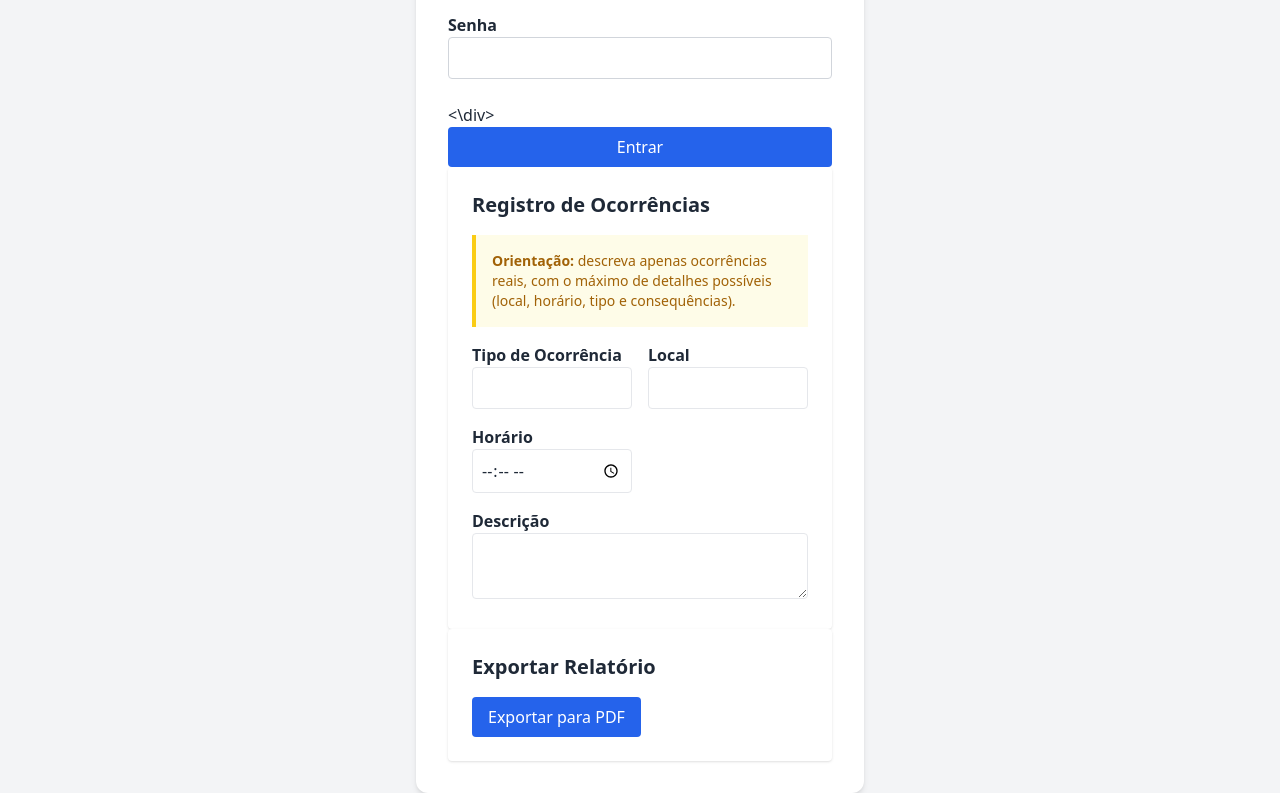
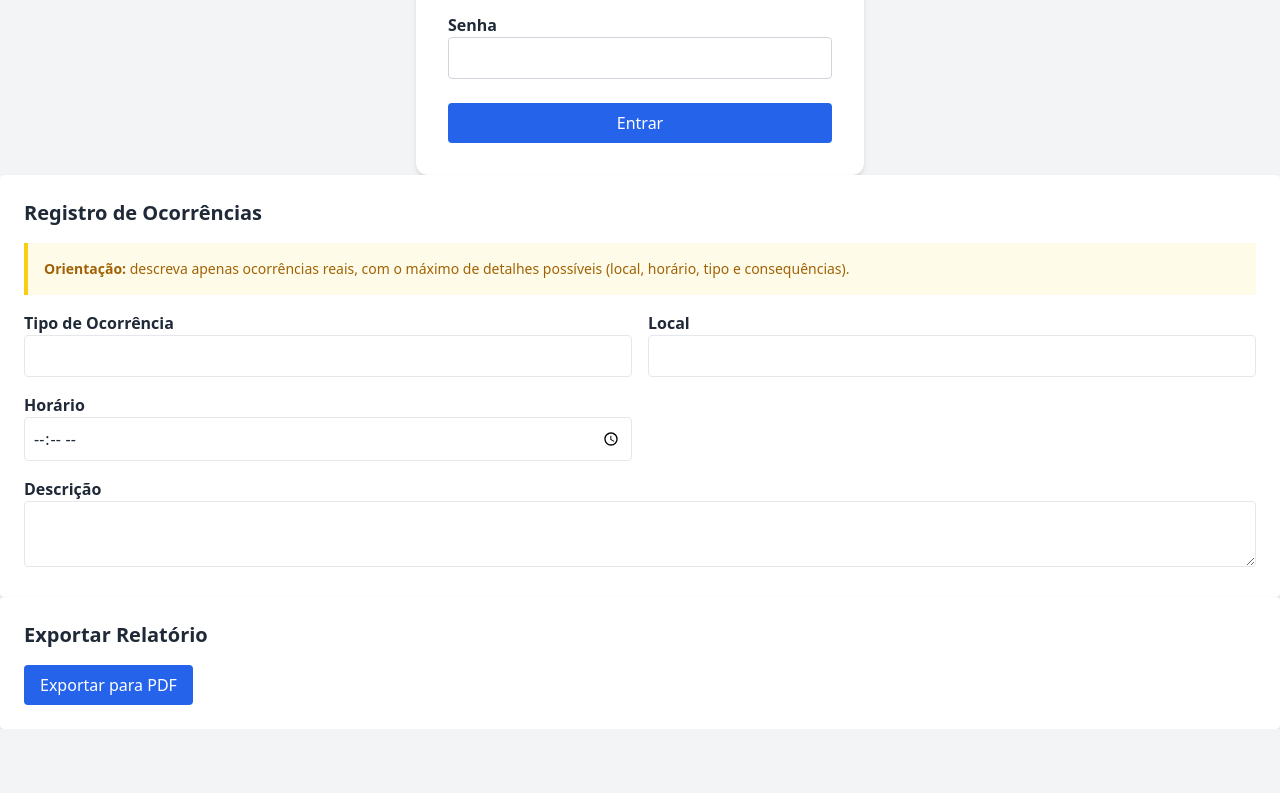
Before and after one commit to Mascarenhas1598/app-seguranca-futebol, a plain HTML site: page index.html in a window 1280 px wide. Shown: the part 413-1206 px from the top of the page. After the commit the page ends 1142 px from the top, so only its background shows below. Drawn offline with nearby package versions, Linux system fonts and the light colour scheme.

Commit message:
Update index.html

```diff
--- a/index.html
+++ b/index.html
@@ -16,8 +16,9 @@
     <input type="text" id="usuario" class="w-full p-2 border border-gray-300 rounded mb-4">
     <label for="senha" class="block font-semibold">Senha</label>
     <input type="password" id="senha" class="w-full p-2 border border-gray-300 rounded mb-6">
-  <\div>
     <button id="entrar" class="bg-blue-600 text-white py-2 px-4 rounded hover:bg-blue-700 w-full">Entrar</button>
+  </div>
+  <div>
 
   <div id="app" class="hidden max-w-6xl mx-auto p-6 space-y-10">
 
```
